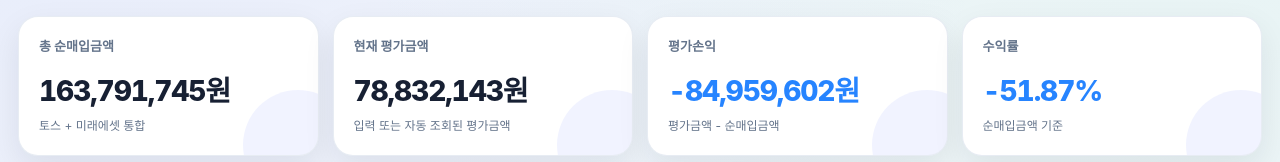
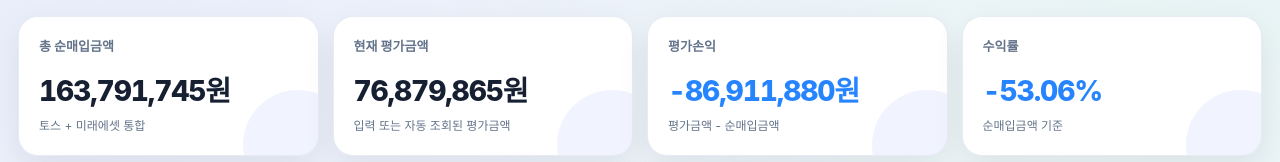
Before and after one commit to big9367-byte/portfolio-dashboard, a plain HTML site: page index.html in a window 1280 px wide. Shown: the part 269-431 px from the top of the page. Drawn offline with Linux system fonts and the light colour scheme.

Commit message:
chore: 주가 자동 업데이트 (2026-11-21)

```diff
--- a/index.html
+++ b/index.html
@@ -1031,13 +1031,13 @@
         lastFxRate: null
       },
       holdings: [
-        { id: "t1", account: "toss", name: "아이렌", sector: "AI 데이터센터·컴퓨팅 인프라", cost: 51474419, value: 12711505, symbol: "IREN", exchange: "US", currency: "USD", quantity: 750, autoUpdate: true },
-        { id: "t2", account: "toss", name: "로켓랩", sector: "우주·항공", cost: 17695450, value: 12670276, symbol: "RKLB", exchange: "US", currency: "USD", quantity: 200, autoUpdate: true },
-        { id: "t3", account: "toss", name: "DRAM", sector: "반도체·메모리", cost: 27011059, value: 11895606, symbol: "DRAM", exchange: "US", currency: "USD", quantity: 254, autoUpdate: true },
-        { id: "t4", account: "toss", name: "인플렉션", sector: "양자컴퓨팅", cost: 11005245, value: 4251803, symbol: "INFQ", exchange: "US", currency: "USD", quantity: 489, autoUpdate: true },
-        { id: "t5", account: "toss", name: "마벨 테크놀로지", sector: "반도체·메모리", cost: 9098590, value: 3855331, symbol: "MRVL", exchange: "US", currency: "USD", quantity: 23, autoUpdate: true },
-        { id: "t6", account: "toss", name: "아이온큐", sector: "양자컴퓨팅", cost: 4080782, value: 1411844, symbol: "IONQ", exchange: "US", currency: "USD", quantity: 49, autoUpdate: true },
-        { id: "t7", account: "toss", name: "써클 인터넷 그룹", sector: "핀테크·스테이블코인", cost: 1836298, value: 1060023, symbol: "CRCL", exchange: "US", currency: "USD", quantity: 16, autoUpdate: true },
+        { id: "t1", account: "toss", name: "아이렌", sector: "AI 데이터센터·컴퓨팅 인프라", cost: 51474419, value: 11933442, symbol: "IREN", exchange: "US", currency: "USD", quantity: 750, autoUpdate: true },
+        { id: "t2", account: "toss", name: "로켓랩", sector: "우주·항공", cost: 17695450, value: 12228245, symbol: "RKLB", exchange: "US", currency: "USD", quantity: 200, autoUpdate: true },
+        { id: "t3", account: "toss", name: "DRAM", sector: "반도체·메모리", cost: 27011059, value: 11406352, symbol: "DRAM", exchange: "US", currency: "USD", quantity: 254, autoUpdate: true },
+        { id: "t4", account: "toss", name: "인플렉션", sector: "양자컴퓨팅", cost: 11005245, value: 4160188, symbol: "INFQ", exchange: "US", currency: "USD", quantity: 489, autoUpdate: true },
+        { id: "t5", account: "toss", name: "마벨 테크놀로지", sector: "반도체·메모리", cost: 9098590, value: 3785910, symbol: "MRVL", exchange: "US", currency: "USD", quantity: 23, autoUpdate: true },
+        { id: "t6", account: "toss", name: "아이온큐", sector: "양자컴퓨팅", cost: 4080782, value: 1366699, symbol: "IONQ", exchange: "US", currency: "USD", quantity: 49, autoUpdate: true },
+        { id: "t7", account: "toss", name: "써클 인터넷 그룹", sector: "핀테크·스테이블코인", cost: 1836298, value: 1023274, symbol: "CRCL", exchange: "US", currency: "USD", quantity: 16, autoUpdate: true },
         { id: "t8", account: "toss", name: "SK하이닉스", sector: "반도체·메모리", cost: 4152000, value: 2200000, symbol: "000660", exchange: "XKRX", currency: "KRW", quantity: 2, autoUpdate: true },
         { id: "t9", account: "toss", name: "삼성전자", sector: "반도체·메모리", cost: 2910000, value: 1809000, symbol: "005930", exchange: "XKRX", currency: "KRW", quantity: 10, autoUpdate: true },
 
```
